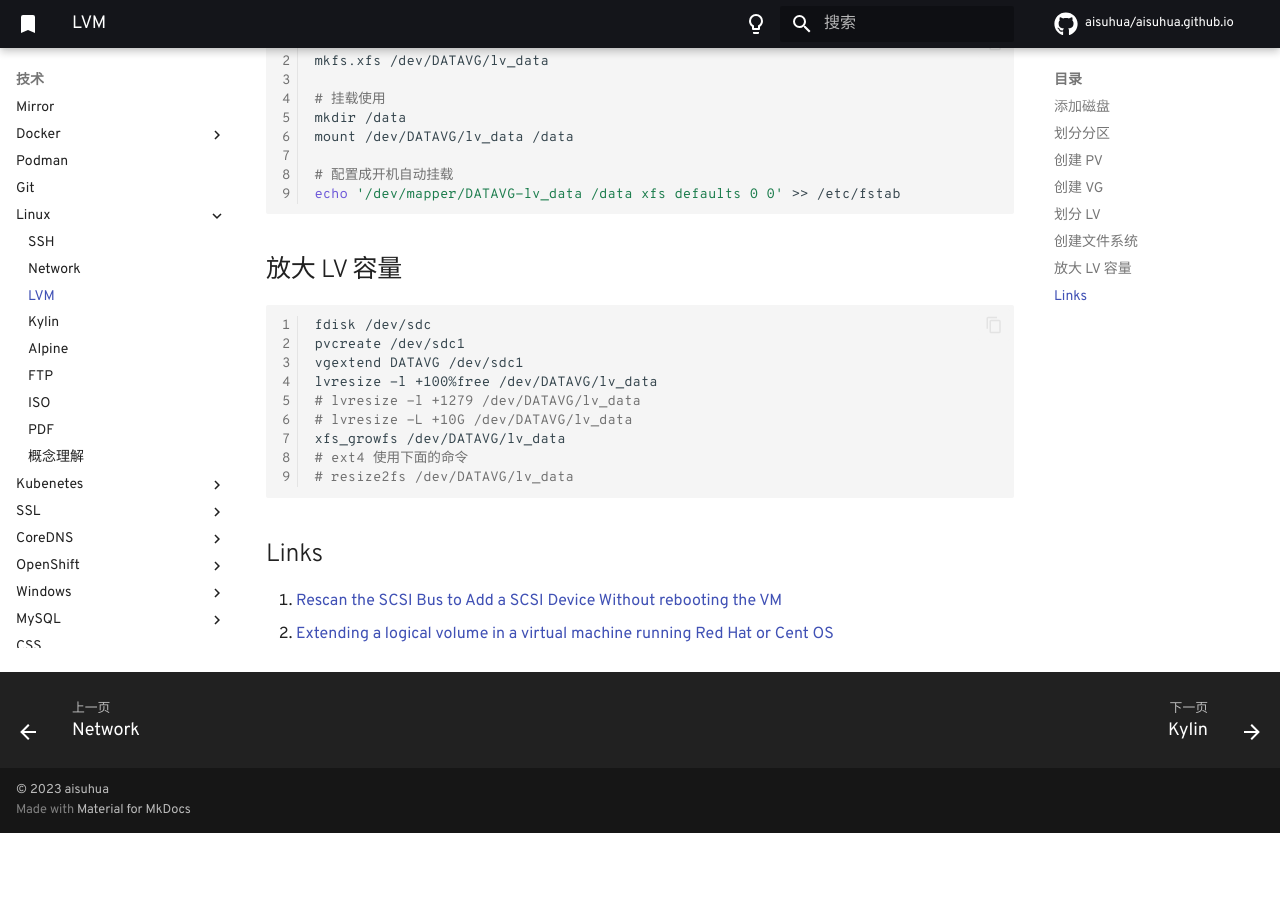
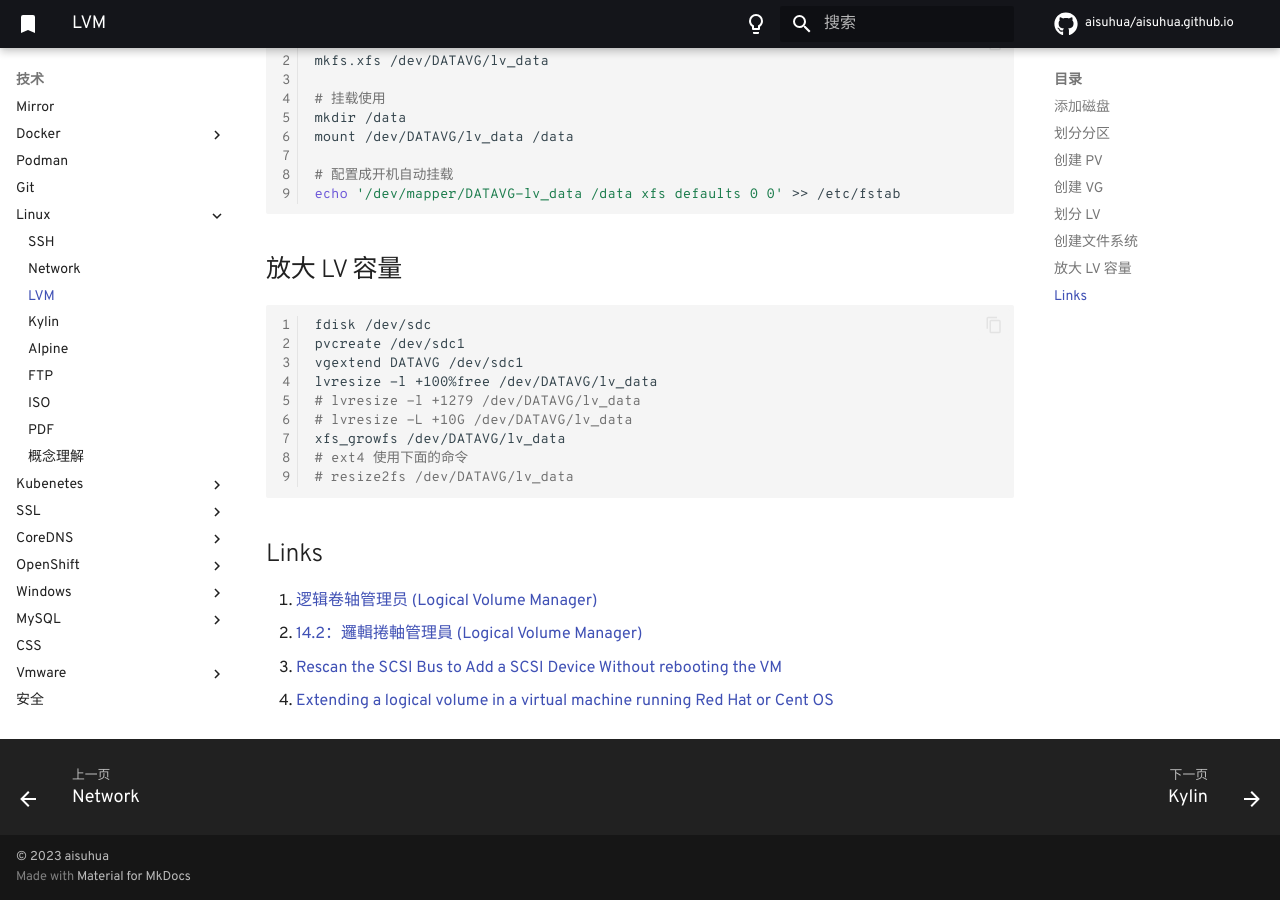
Before and after one commit to aisuhua/aisuhua.github.io, an MkDocs documentation site: the page built from docs/linux/lvm.md, in a window 1280 px wide and 900 px high, scrolled down 1692 px. Built offline with MkDocs 1.6.1 and Material for MkDocs 9.7.7, drawn with Linux system fonts in a browser that asks for light colours; comment, search, counter and statistics services are not loaded; before the commit the page ends 2525 px from its top, so only the background shows below that.

Commit message:
\351\270\237\345\223\245\347\232\204 Linux \347\247\201\346\210\277\350\217\234 -- Quota, Software RAID, LVM, iSCSI (8_11_2023 10_13_31 AM).html" lvm.md

```diff
--- a/docs/linux/lvm.md
+++ b/docs/linux/lvm.md
@@ -101,5 +101,7 @@
 
 ## Links
 
+1. [逻辑卷轴管理员 (Logical Volume Manager)](http://cn.linux.vbird.org/linux_basic/0420quota.php#lvm)
+1. [14.2：邏輯捲軸管理員 (Logical Volume Manager)](https://linux.vbird.org/linux_basic_train/centos8/unit14.php#14.2)
 1. [Rescan the SCSI Bus to Add a SCSI Device Without rebooting the VM](https://www.cyberciti.biz/tips/vmware-add-a-new-hard-disk-without-rebooting-guest.html)
 2. [Extending a logical volume in a virtual machine running Red Hat or Cent OS](https://kb.vmware.com/s/article/1006371)
```
Also changed, not shown: docs/linux/kylin.md (+4 -0 lines).
